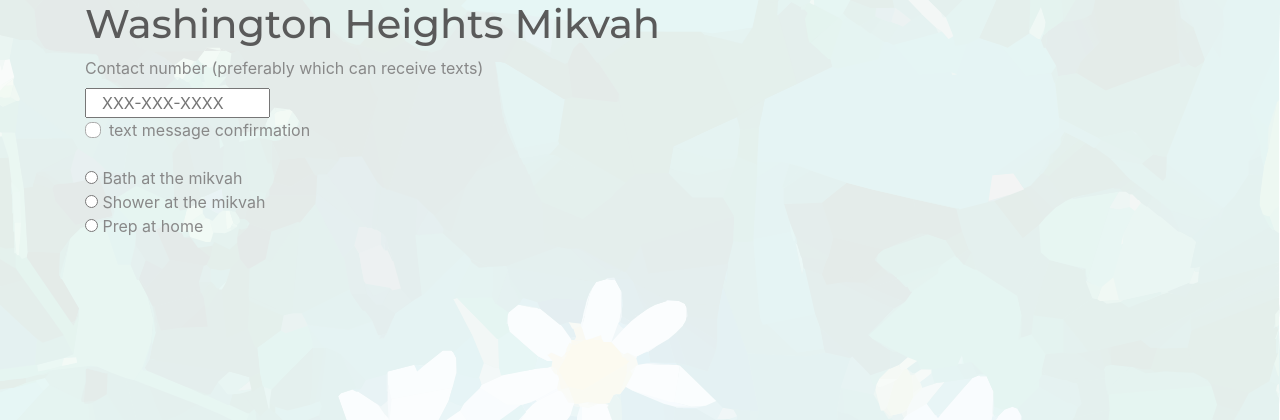
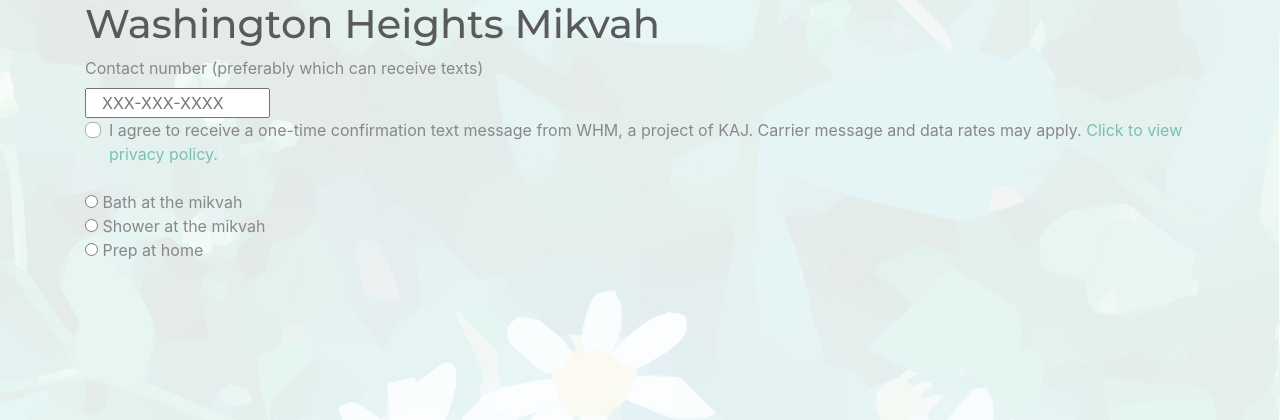
Before and after one commit to ory7/MikVhen, a Django app: template templates/pick_day.html in a window 1280 px wide. Shown: the top 420 px of the page. Run offline with Django 3.2, Linux system fonts and the light colour scheme; the template is opened without the code that fills it, so the values that code supplies are empty; some libraries are stand-ins or nearby versions.

Commit message:
Added messaging compliance language

```diff
--- a/templates/pick_day.html
+++ b/templates/pick_day.html
@@ -15,7 +15,14 @@
    required type="tel" placeholder="XXX-XXX-XXXX" />
   <div class="custom-control custom-checkbox checkbox-sm">
       <input type="checkbox" class="custom-control-input" name="textconfirm" {%if textconfirm %}checked {%endif%}id="textconfirm">
-    <label class="custom-control-label" for="textconfirm">text message confirmation</label>
+    <label class="custom-control-label" for="textconfirm">I agree to receive a one-time confirmation text message from WHM, a project of KAJ.
+Carrier message and data rates may apply.
+      </label>
+    <a href="kajinc.com/privacypolicy"> Click to view privacy policy. </a>
+    <!-- edit the link above ^ or maybe do a tooltip like this?
+      <div data-bs-toggle="tooltip" title="No mobile information will be shared with third parties/affiliates for marketing/promotional purposes.
+        Information sharing to subcontractors in support services, such as customer service is permitted.
+        All other use case categories exclude text messaging originator opt-in data and consent; this information will not be shared with any third parties."> -->
   </div>
   <br/>
   <div data-bs-toggle="tooltip" title="Bathers can arrive earlier than the zman tevila, because they generally won't be ready until after the zman. Conversely, bathers can't arrive right up until closing time, because they'd delay it.">
```
